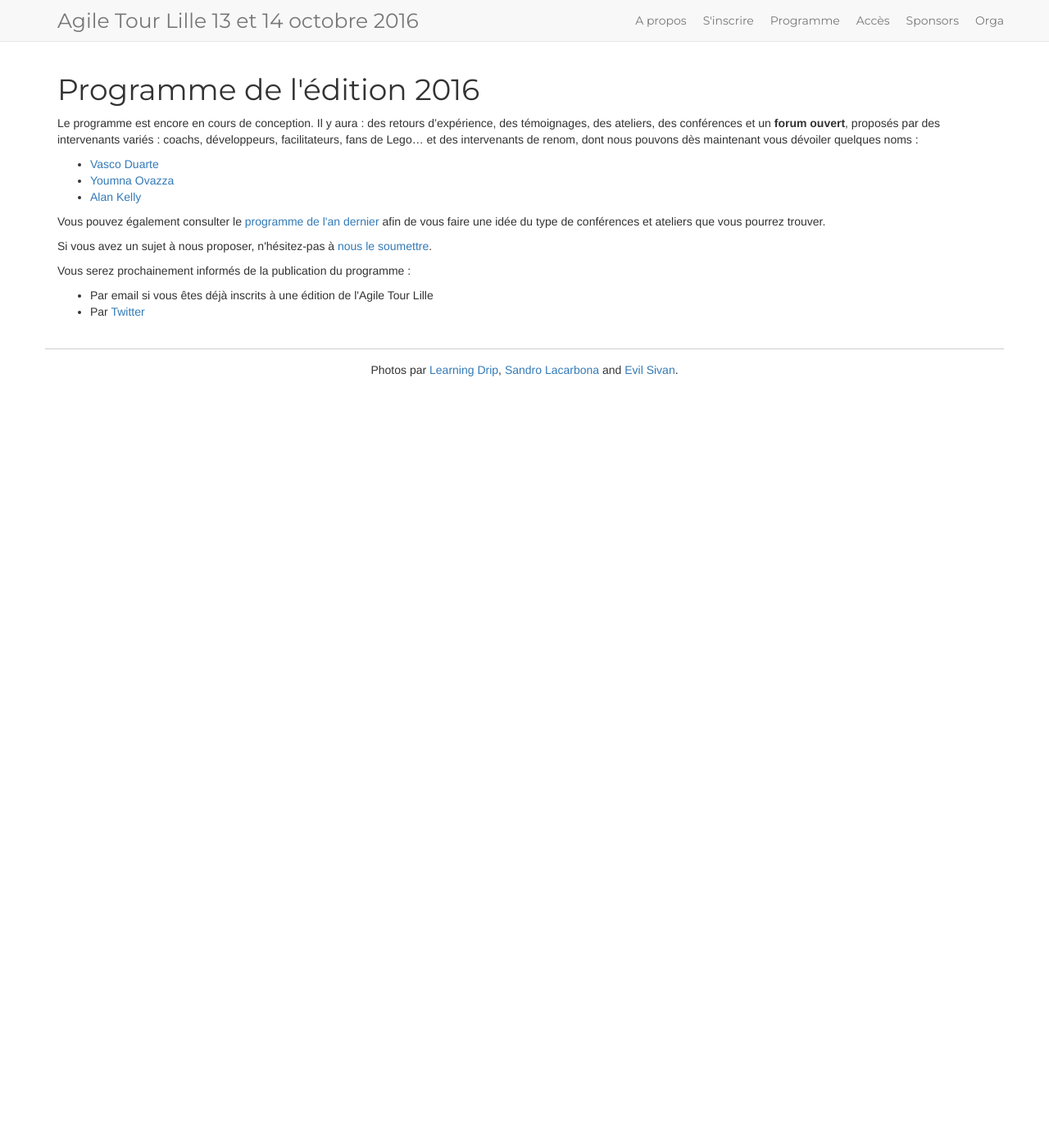
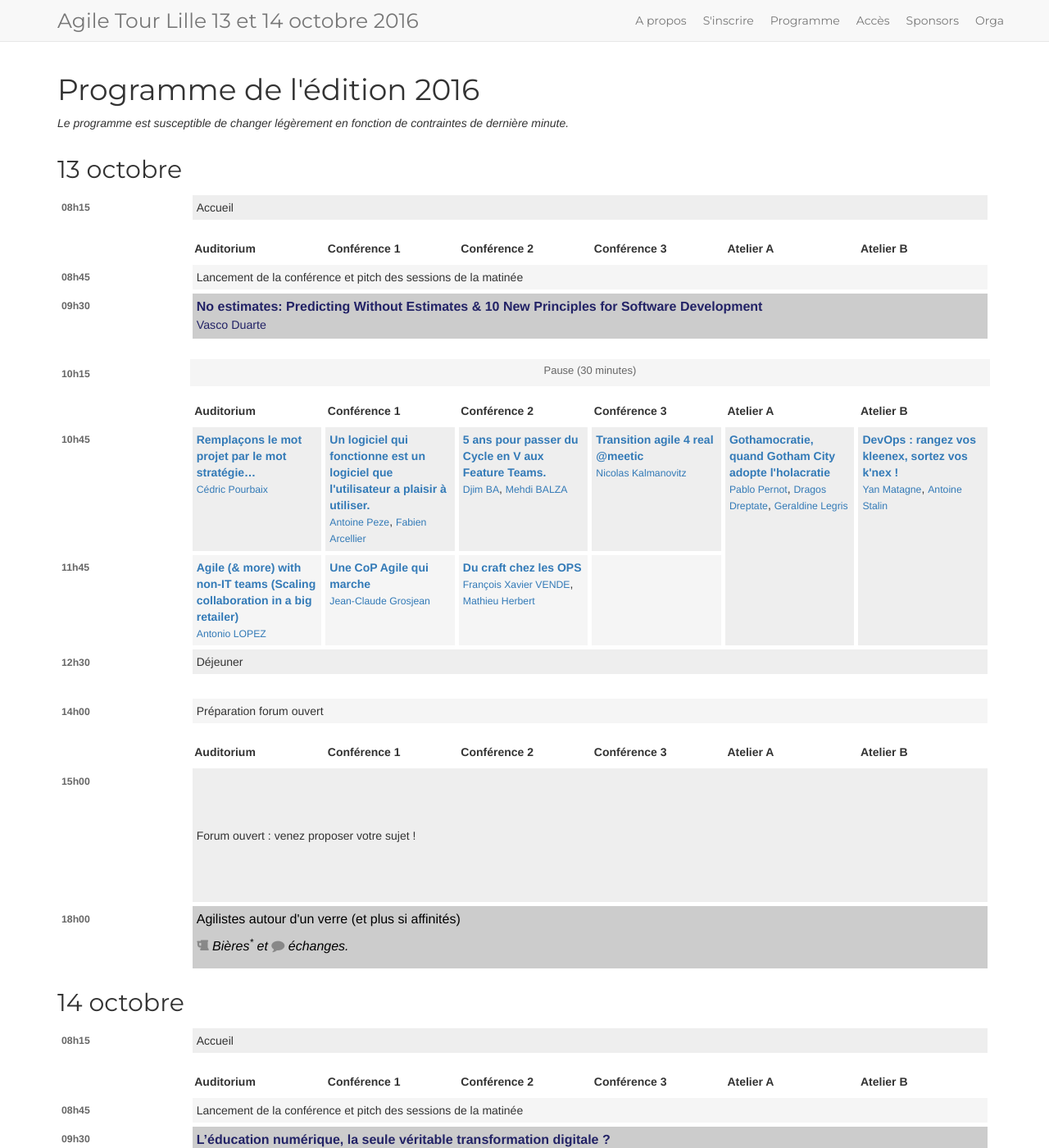
Before and after one commit to jak78/agile-tour-lille-2017, a Jekyll site: the page built from page-programme.html, in a window 1280 px wide and 1400 px high. Shown: the whole window at 82% size. Built offline with Jekyll 4.4.1, drawn with Linux system fonts in a browser that asks for light colours; nearby versions of some CDN libraries; some of the changed text lies outside the part shown.

Commit message:
publication du programme

```diff
--- a/page-programme.html
+++ b/page-programme.html
@@ -5,26 +5,63 @@ permalink: /programme/
 ---
 <div class="container">
   <h1>Programme de l'édition {{ site.data.event.date.year }}</h1>
-  <p>Le programme est encore en cours de conception. Il y aura : des retours d’expérience, des témoignages, des
-    ateliers, des conférences et un <strong>forum ouvert</strong>, proposés par des intervenants variés : coachs, développeurs,
-    facilitateurs, fans de Lego… et des intervenants de renom, dont nous pouvons dès maintenant vous dévoiler quelques
-    noms&nbsp;:</p>
-  <ul>
-    <li><a href="https://leanpub.com/u/duarte_vasco" target="_blank">Vasco Duarte</a></li>
-    <li><a href="https://www.mix-it.fr/member/speaker/5662" target="_blank">Youmna Ovazza</a></li>
-    <li><a href="http://www.allankelly.net/" target="_blank">Alan Kelly</a></li>
-  </ul>
-  <p>Vous pouvez également consulter le <a href="http://2015.agiletour-lille.org/programme">programme de l'an
-    dernier</a>
-    afin de vous faire une idée du type de conférences et ateliers que vous pourrez trouver.</p>
-  <p>Si vous avez un sujet à nous proposer, n'hésitez-pas à
-    <a
-      href="https://docs.google.com/a/octo.com/forms/d/e/1FAIpQLSeWu3-YhP3Z6oau0ddnWZCgPjzzbRJ6Oft5R5oK95OMMAnpAw/viewform"
-      target="_blank">nous le soumettre</a>.
-  </p>
-  <p>Vous serez prochainement informés de la publication du programme :</p>
-  <ul>
-    <li>Par email si vous êtes déjà inscrits à une édition de l'Agile Tour Lille</li>
-    <li>Par <a href="https://twitter.com/NordAgile">Twitter</a></li>
-  </ul>
+  <div class="row">
+      <div class="col-md-12 col-xs-12">
+          <p><i>Le programme est susceptible de changer légèrement en fonction de contraintes de dernière minute.</i></p>
+      </div>
+  </div>
+  {% for day in site.data.schedule %}
+  <h2>{{ day.date }}</h2>
+  {% for part in day.schedule %}
+  <table class="schedule table table-condensed">
+      <tbody>
+      {% for slot in part %}
+          {% if forloop.index0 == 1%}
+          <tr class="rooms">
+              <th></th>
+              {% for room in site.data.rooms %}
+              <th width="14.29%">{{ room }}</th>
+              {% endfor %}
+          </tr>
+          {% endif %}
+          <tr class="{% cycle '', 'alt' %}">
+              <th class="hour">{{ slot.hour }}</th>
+              {% for talk in slot.content %}
+              <td
+                {% if talk.duration %} rowspan="2"{% endif %}
+                class="{% if talk.highlight %} highlight{% endif %}{% if talk.hide-on-home %} dim{% endif %}{% if talk.bigheight %} big-height {% endif %}"
+                {% if talk.fill %} colspan="{{ talk.fill }}"{% endif %}
+                >
+                  <!--
+                  {% if talk.room %}
+                  <span class="room">{{ talk.room }}</span>
+                  {% endif %}
+                  -->
+                  {% if talk.bring_your_pc %}
+                  <p class="picto"><i class="fa fa-laptop"></i></p>
+                  {% endif %}
+                  {% if talk.subject %}
+                  <a class="subject" name="{{ talk.subject }}"></a>
+                  <span class="subject"><a href="{{ "/conferences/" | prepend: site.baseurl }}#{{talk.subject| uri_escape }}">{{ talk.subject }}</a></span>
+                  {% else %}
+                  {{ talk.label }}
+                  {% endif %}
+
+                  {% if talk.speaker %}
+                  {% assign speakers = talk.speaker | split: ", " %}
+                  {% for speaker in speakers %}
+                  <a class="speaker" href="{{ "/conferenciers/" | prepend: site.baseurl }}#{{speaker | uri_escape }}">{{ speaker }}</a>{% if forloop.last == false %}, {% endif %}
+                  {% endfor %}
+                  {% endif %}
+                  {% if talk.extra %}
+                  <p class="extra">{{ talk.extra }}</p>
+                  {% endif %}
+              </td>
+              {% endfor %}
+          </tr>
+      {% endfor %}
+      </tbody>
+  </table>
+  {% endfor %}
+  {% endfor %}
 </div>
```
Also changed, not shown: page-programme-draft.html (deleted, +0 -67 lines).
